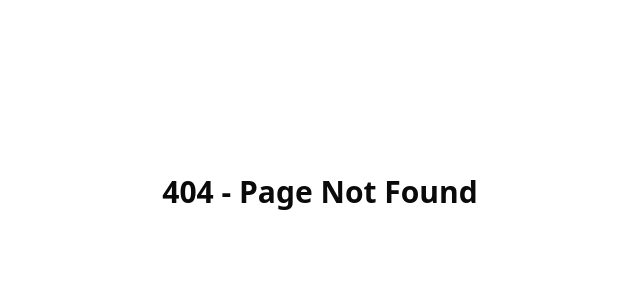
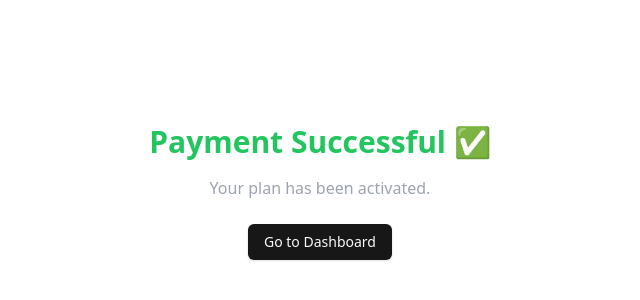
Before and after one commit to 05sanjaykumar/Skyler-AI, a Next.js app in the folder apps/web/: page /payments/success in a window 1280 px wide. Before the commit this address had no page. Shown: the part 208-508 px from the top of the page, without its empty margins (320-960 px from the left). Built offline with nearby package versions, Linux system fonts and the light colour scheme; no server answers; sample sign-in values are in the browser's storage.

Commit message:
chore: Added paypal sucess and failure page

```diff
--- /dev/null
+++ b/apps/web/app/(main)/payments/failure/page.tsx
@@ -0,0 +1,17 @@
+'use client'
+import { Button } from "@/components/ui/button"
+import { useRouter } from "next/navigation"
+
+export default function PaymentFailurePage() {
+  const router = useRouter();
+
+  return (
+    <div className="flex flex-col items-center justify-center min-h-screen text-center">
+      <h1 className="text-3xl font-bold text-red-500">Payment Failed ❌</h1>
+      <p className="mt-4 text-gray-400">Something went wrong. Please try again or use another payment method.</p>
+      <Button className="mt-6" onClick={() => router.push("/payments")}>
+        Back to Pricing
+      </Button>
+    </div>
+  );
+}
--- a/apps/web/app/(main)/payments/page.tsx
+++ b/apps/web/app/(main)/payments/page.tsx
@@ -98,8 +98,12 @@ export default function PricingPage() {
             if (!captureRes.ok) throw new Error("Failed to capture PayPal order");
             const capture = await captureRes.json();
 
-            alert(`Payment successful! You now have ${capture.userData.creditsRemaining} credits.`);
-            router.push("/dashboard");
+            if(capture?.userData) {
+                const { creditsRemaining, planExpirationDate } = capture.userData;
+                router.push(`/payments/success?credits=${creditsRemaining}&expiry=${planExpirationDate}`);
+            } else {
+              router.push("/payments/failure");
+            }
           } catch (err) {
             console.error(err);
             alert("Payment capture failed. Please try again.");
--- /dev/null
+++ b/apps/web/app/(main)/payments/success/page.tsx
@@ -0,0 +1,37 @@
+'use client'
+import { useSearchParams, useRouter } from "next/navigation"
+import { Button } from "@/components/ui/button"
+
+export default function PaymentSuccessPage() {
+  const router = useRouter();
+  const searchParams = useSearchParams();
+
+  const credits = searchParams.get("credits");
+  const expiry = searchParams.get("expiry");
+
+  return (
+    <div className="flex flex-col items-center justify-center min-h-screen text-center">
+      <h1 className="text-3xl font-bold text-green-500">Payment Successful ✅</h1>
+
+      <p className="mt-4 text-gray-400">
+        Your plan has been activated.
+      </p>
+
+      {credits && (
+        <p className="mt-2 text-lg font-semibold text-white">
+          🎉 You now have <span className="text-violet-400">{credits}</span> credits!
+        </p>
+      )}
+
+      {expiry && (
+        <p className="mt-1 text-gray-400">
+          Plan valid until <span className="text-gray-200">{new Date(expiry).toDateString()}</span>
+        </p>
+      )}
+
+      <Button className="mt-6" onClick={() => router.push("/dashboard")}>
+        Go to Dashboard
+      </Button>
+    </div>
+  );
+}
```
